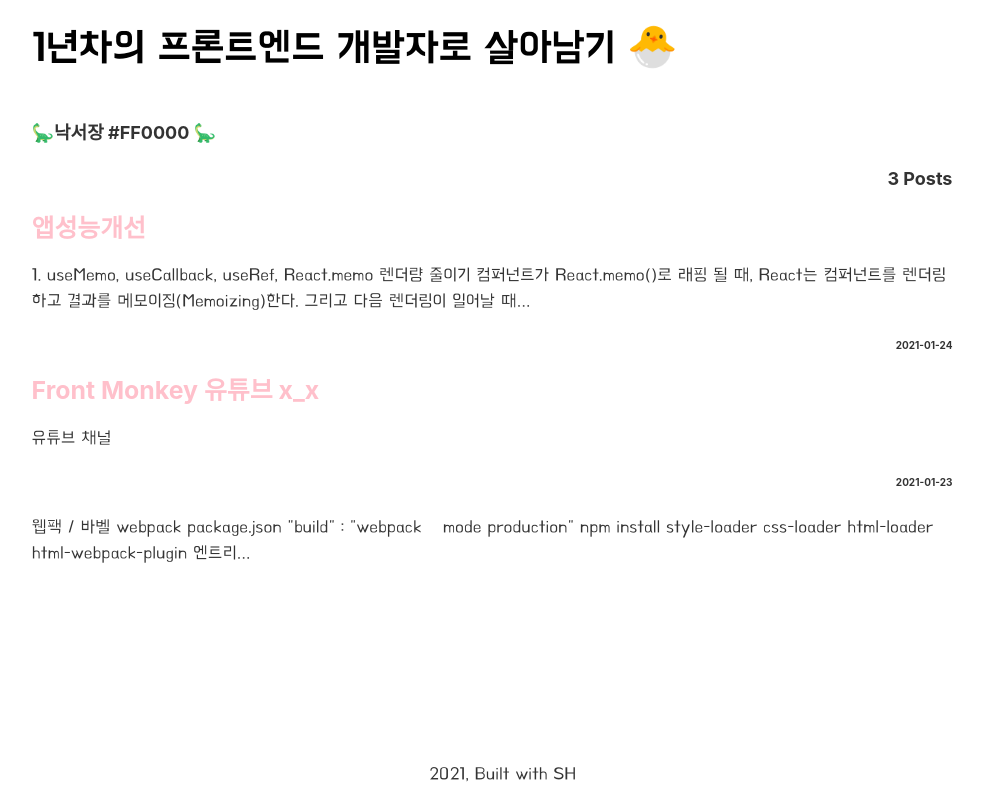
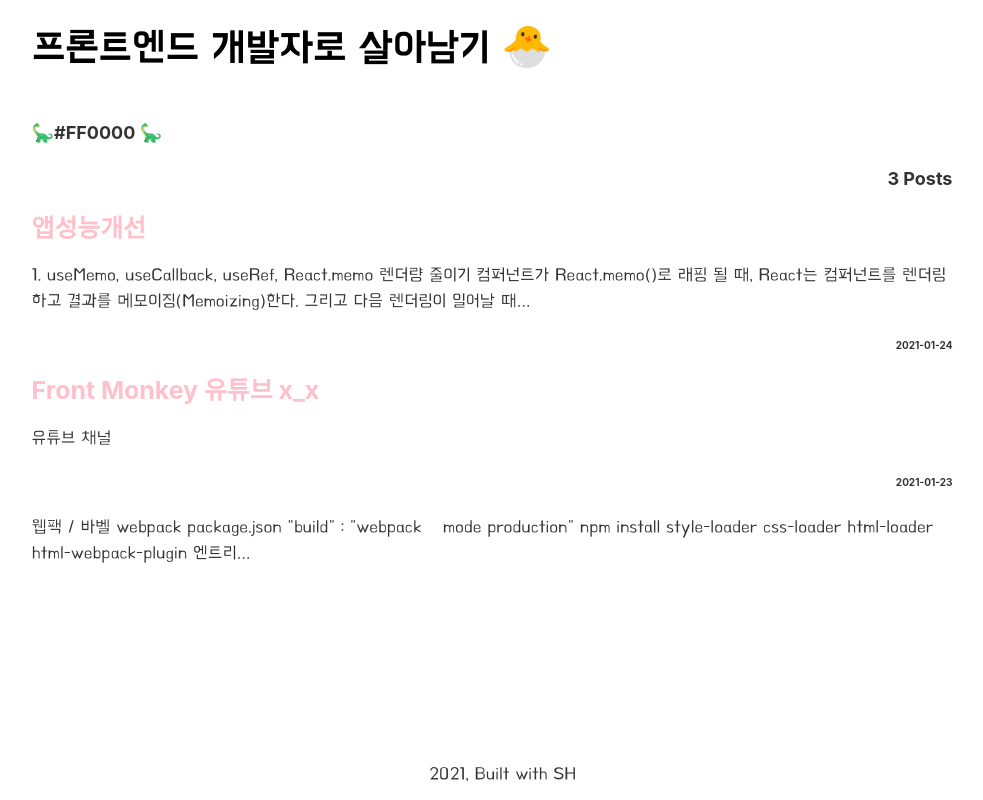
Before and after one commit to sunhwa508/my-gatsby-blog, a Gatsby site: page / in a window 1280 px wide. Shown: the whole page, without its empty margins (148-1131 px from the left). Built offline with nearby package versions, Linux system fonts and the light colour scheme; Gatsby itself is replaced by a stand-in of ours; some packages are replaced by stand-ins of ours.

Commit message:
update pages

```diff
--- a/gatsby-config.js
+++ b/gatsby-config.js
@@ -1,6 +1,6 @@
 module.exports = {
   siteMetadata: {
-    title: `1년차의 프론트엔드 개발자로 살아남기 🐣`,
+    title: `프론트엔드 개발자로 살아남기 🐣`,
     description: `Sunhwa Blog`,
     author: `@sunhwajs`,
   },
--- a/src/pages/index.js
+++ b/src/pages/index.js
@@ -25,7 +25,7 @@ export default ({ data }) => {
       <SEO title="Home" />
       <div>
         <h4>
-          <span role="img">🦕</span>낙서장 #FF0000 <span role="img">🦕</span>
+          <span role="img">🦕</span>#FF0000 <span role="img">🦕</span>
         </h4>
         <CountPosts>{data.allMarkdownRemark.totalCount} Posts</CountPosts>
         {data.allMarkdownRemark.edges.map(({ node }) => (
```
